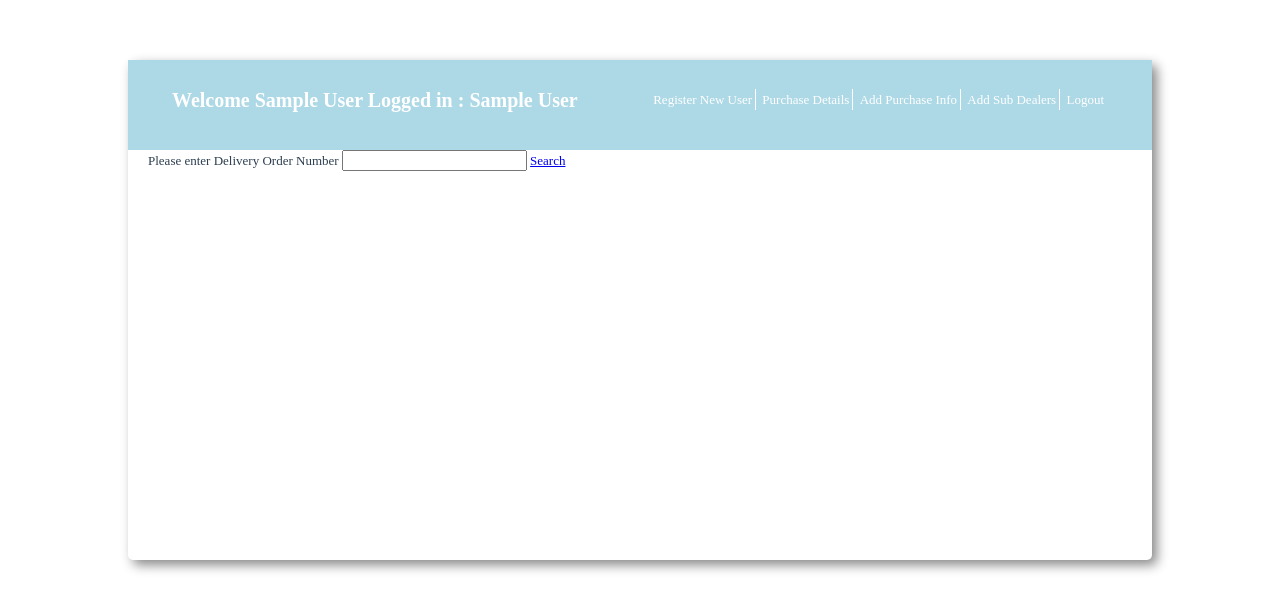
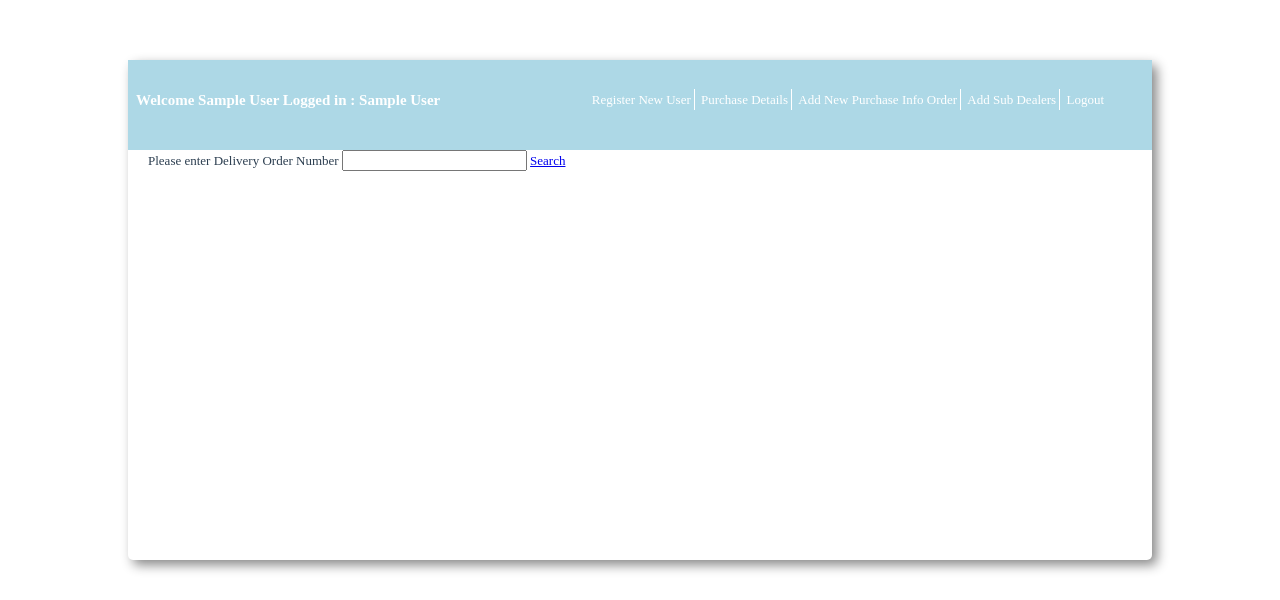
Before and after one commit to technomicssolutions/Request-Delivery-and-Installation, a Django app: page / in a window 1280 px wide. Shown: the top 600 px of the page. Run offline with Django 3.2, Linux system fonts and the light colour scheme; a user stored in the database is signed in; tables that the repository leaves empty hold one stand-in row (values such as "Sample post"); some libraries are stand-ins or nearby versions.

Commit message:
Added html

```diff
--- a/request_delivery_installation/web/static/css/style.css
+++ b/request_delivery_installation/web/static/css/style.css
@@ -65,11 +65,11 @@ form {
 }
 .nav_left{
     float: left;
-    margin-left: 44px;
+    margin-left: 8px;
 }
 .nav_left p {
     margin: 0px;
-    font-size: 20px;
+    font-size: 15px;
     font-weight: bold;
 }
 h1,h2{
--- a/request_delivery_installation/web/templates/header.html
+++ b/request_delivery_installation/web/templates/header.html
@@ -5,7 +5,7 @@
 		{% endif %}
 		<a href="{% url 'home' %}">Purchase Details</a>
 		{% if user.userprofile_set.all.0.user_type == 'clerk' or user.userprofile_set.all.0.user_type == 'customer/dealer' or user.is_superuser %}
-			<a href="{% url 'add_purchase_info' %}">Add Purchase Info</a>
+			<a href="{% url 'add_purchase_info' %}">Add New Purchase Info Order</a>
 		{% endif %}
 		{% if user.userprofile_set.all.0.user_type == 'customer/dealer' %}
 			<a href="{% url 'add_subdealer' user_id=user.id%}">Add Sub Dealers</a>
```
Also changed, not shown: request_delivery_installation/web/templates/add_purchase_info.html (+19 -8 lines).
